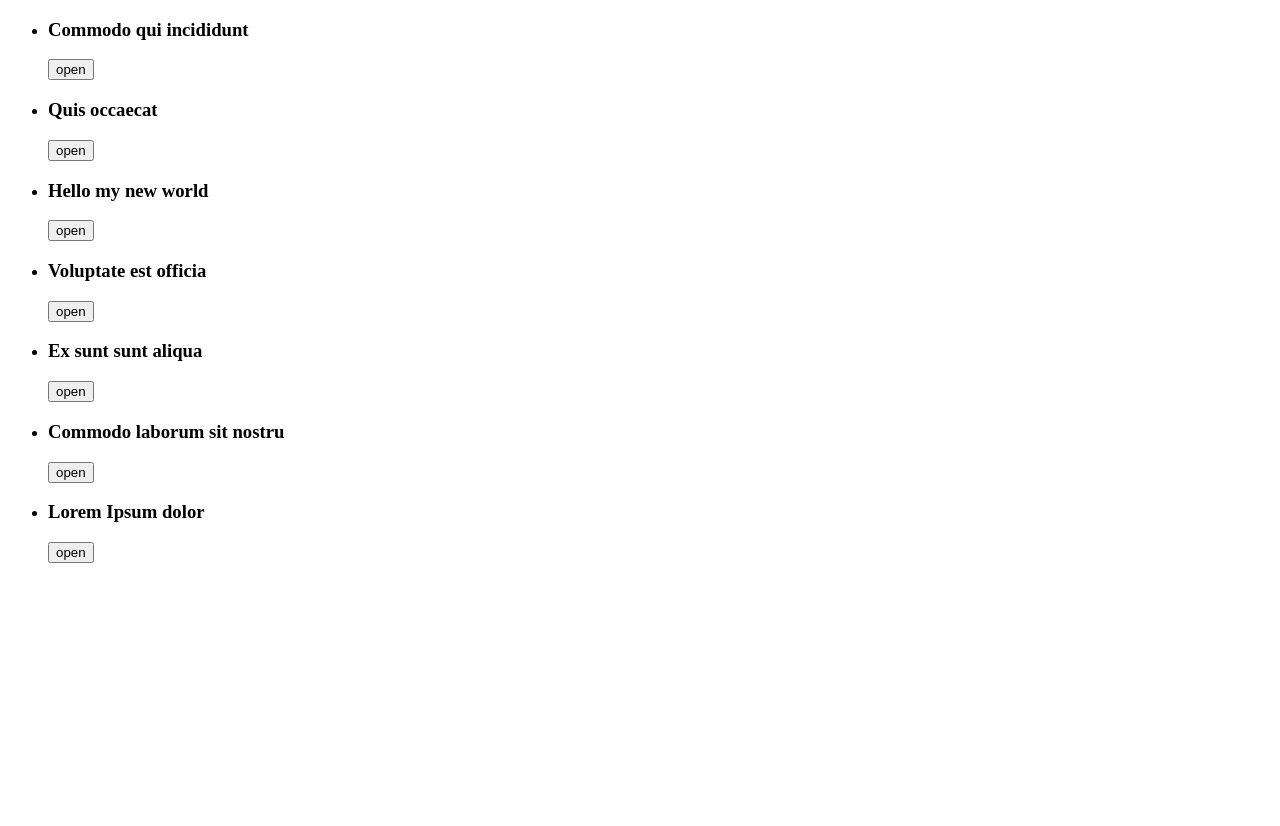
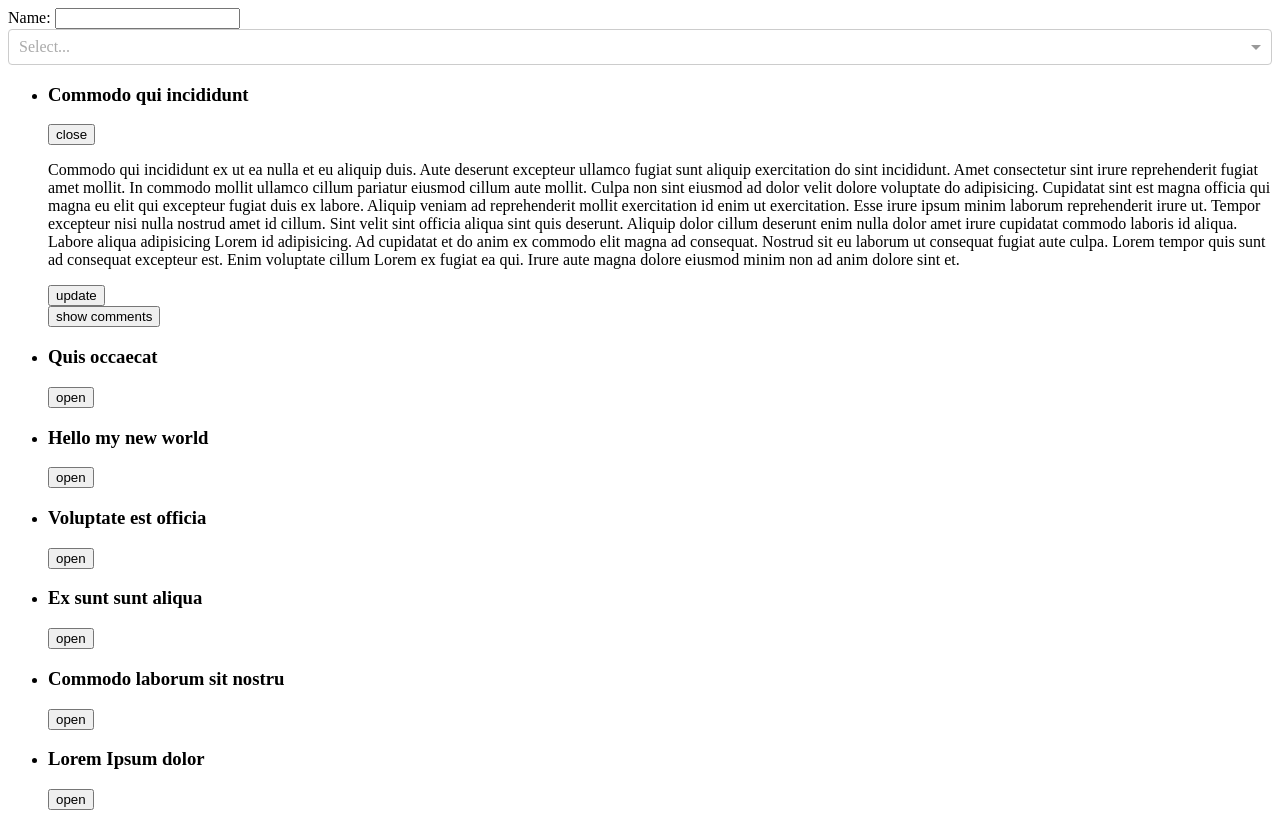
Before and after one commit to vladislav1133/ReactArticles, a React app: page / in a window 1280 px wide. Before the commit the page ends 800 px from the top, so only its background shows below. Built offline with nearby package versions, Linux system fonts and the light colour scheme.

Commit message:
add css-transition-group

```diff
--- a/src/components/App.js
+++ b/src/components/App.js
@@ -1,6 +1,9 @@
 import React, {Component} from 'react'
 import PropTypes from 'prop-types'
 import ArticleList from './ArticleList'
+import UserForm from "./UserForm";
+import Select from 'react-select'
+import  'react-select/dist/react-select.css'
 
 
 class App extends Component {
@@ -8,14 +11,36 @@ class App extends Component {
 
     }
 
+    state = {
+        selection: null
+    }
+
+
     render() {
+
+        const articles = this.props.articles
+        const options = this.props.articles.map(article => ({
+            label: article.title,
+            value: article.id
+
+        }))
+
         return (
             <div>
-                <ArticleList articles = {this.props.articles} />
+                <UserForm/>
+                <Select options = {options}
+                        value = {this.state.selection}
+                        onChange = {this.changeSelection}
+                        multi
+                />
+                <ArticleList articles = {articles} defaultOpenId = {articles[0].id} />
             </div>
             )
     }
 
+    changeSelection = selection => this.setState({ selection })
+
+
 }
 
 export default App
--- a/src/components/Article.js
+++ b/src/components/Article.js
@@ -1,11 +1,15 @@
 import React, {PureComponent} from 'react'
 import PropTypes from 'prop-types'
 import CommentList from './CommentList'
+import { CSSTransition, TransitionGroup } from 'react-transition-group'
+import './article.css'
+
+
 
 class Article extends PureComponent {
     static propTypes = {
         article: PropTypes.shape({
-        id: PropTypes.string.isRequired,
+            id: PropTypes.string.isRequired,
             title: PropTypes.string.isRequired,
             text: PropTypes.string
         }).isRequired,
@@ -16,6 +20,7 @@ class Article extends PureComponent {
     state = {
         updateIndex: 0
     }
+
     render() {
 
         const {article, isOpen, toggleOpen} = this.props
@@ -25,10 +30,12 @@ class Article extends PureComponent {
             <div>
                 <h3>{article.title}</h3>
 
-                <button onClick = {toggleOpen}>
-                    {isOpen? 'close' : 'open'}
+                <button onClick={toggleOpen}>
+                    {isOpen ? 'close' : 'open'}
                 </button>
-                {this.getBody()}
+                <TransitionGroup>
+                    {this.getBody()}
+                </TransitionGroup>
             </div>
         )
     }
@@ -41,14 +48,22 @@ class Article extends PureComponent {
 
         const {article, isOpen} = this.props
 
-        if(!isOpen) return null
+        if (!isOpen) return null
 
         return (
+            <CSSTransition
+                in
+                classNames = 'article'
+                appear = {true}
+                timeout = {600}
+
+            >
             <section>
                 <p>{article.text}</p>
-                <button onClick = {() => this.setState({updateIndex: this.state.updateIndex + 1})}>update</button>
-                <CommentList comments = {article.comments} key = {this.state.updateIndex}/>
+                <button onClick={() => this.setState({updateIndex: this.state.updateIndex + 1})}>update</button>
+                <CommentList comments={article.comments} key={this.state.updateIndex}/>
             </section>
+            </CSSTransition>
         )
     }
 
--- a/src/components/ArticleList.js
+++ b/src/components/ArticleList.js
@@ -2,6 +2,7 @@ import React, {Component} from 'react'
 import PropTypes from 'prop-types'
 import Article from './Article'
 import accordion from '../decorators/accordion'
+
 
  class ArticleList extends Component{
 
@@ -15,12 +16,15 @@ import accordion from '../decorators/accordion'
     render() {
         const {article, openItemId, toggleOpenItem} = this.props
         const articleElements = this.props.articles.map((article) =>
+
             <li key={article.id}>
+
                 <Article
                     article = {article}
                     isOpen = {article.id === openItemId}
                     toggleOpen = {toggleOpenItem(article.id)}
                 />
+
             </li>)
 
         return (
--- /dev/null
+++ b/src/components/UserForm.js
@@ -0,0 +1,31 @@
+import React, {Component} from 'react'
+import PropTypes from 'prop-types'
+
+class UserForm extends Component {
+    static propTypes = {
+
+    }
+
+    state = {
+        username: ''
+
+    }
+
+    render() {
+        return (
+            <div>
+                Name: <input type="text" value = {this.state.username}
+                            onChange = {this.handleUserChange}/>
+            </div>
+            )
+    }
+
+    handleUserChange = ev => {
+        if(ev.target.value.length > 10) return
+        this.setState({
+            username: ev.target.value
+        })
+    }
+}
+
+export default UserForm
--- /dev/null
+++ b/src/components/article.css
@@ -0,0 +1,22 @@
+.article-enter, .article-appear {
+    opacity: 0.01;
+}
+
+.article-enter.article-enter-active {
+    opacity: 1;
+    transition: opacity 600ms ease-in;
+}
+
+.article-appear.article-appear-active {
+    opacity: 1;
+    transition: opacity 600ms ease-in;
+}
+
+.article-exit {
+    opacity: 1;
+}
+
+.article-exit.article-exit-active {
+    opacity: 0.01;
+    transition: opacity 600ms ease-in;
+}
--- a/src/decorators/accordion.js
+++ b/src/decorators/accordion.js
@@ -1,8 +1,11 @@
 import React from 'react'
 
 export default Component => class accordion extends React.Component {
-    state = {
-        openItemId: null
+    constructor(props) {
+        super(props)
+        this.state = {
+            openItemId: props.defaultOpenId
+        }
     }
 
     render() {
--- a/webpack.config.js
+++ b/webpack.config.js
@@ -16,6 +16,10 @@ module.exports = {
                 test: /\.js/,
                 loaders: ['babel-loader'],
                 include: path.join(__dirname, 'src')
+            },
+            {
+                test: /\.css/,
+                loaders: ['style-loader', 'css-loader'],
             }
         ]
     }
```
Also changed, not shown: package.json (+6 -5 lines), 2 other files (tests, documents, lock files or other folders).
